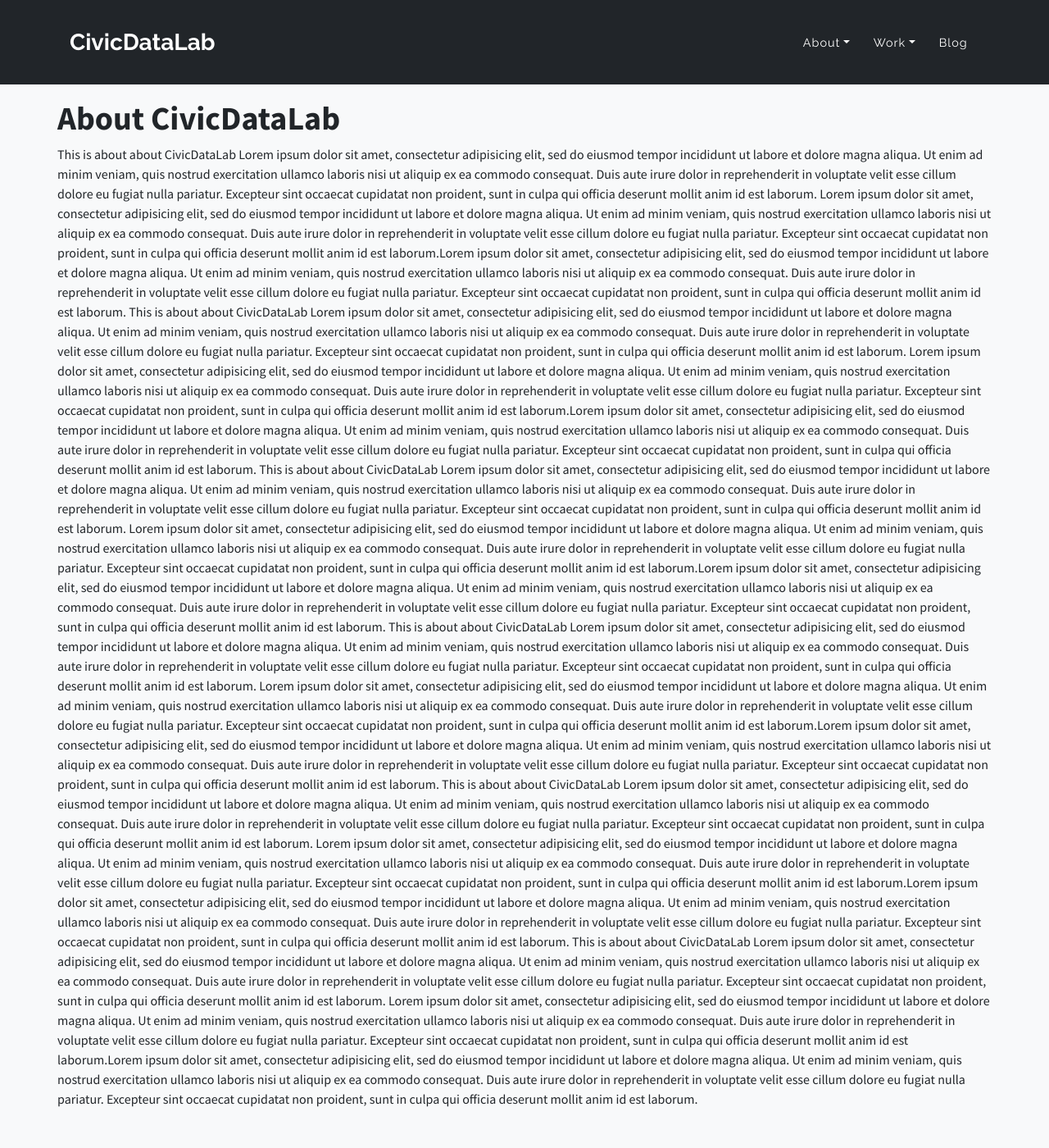
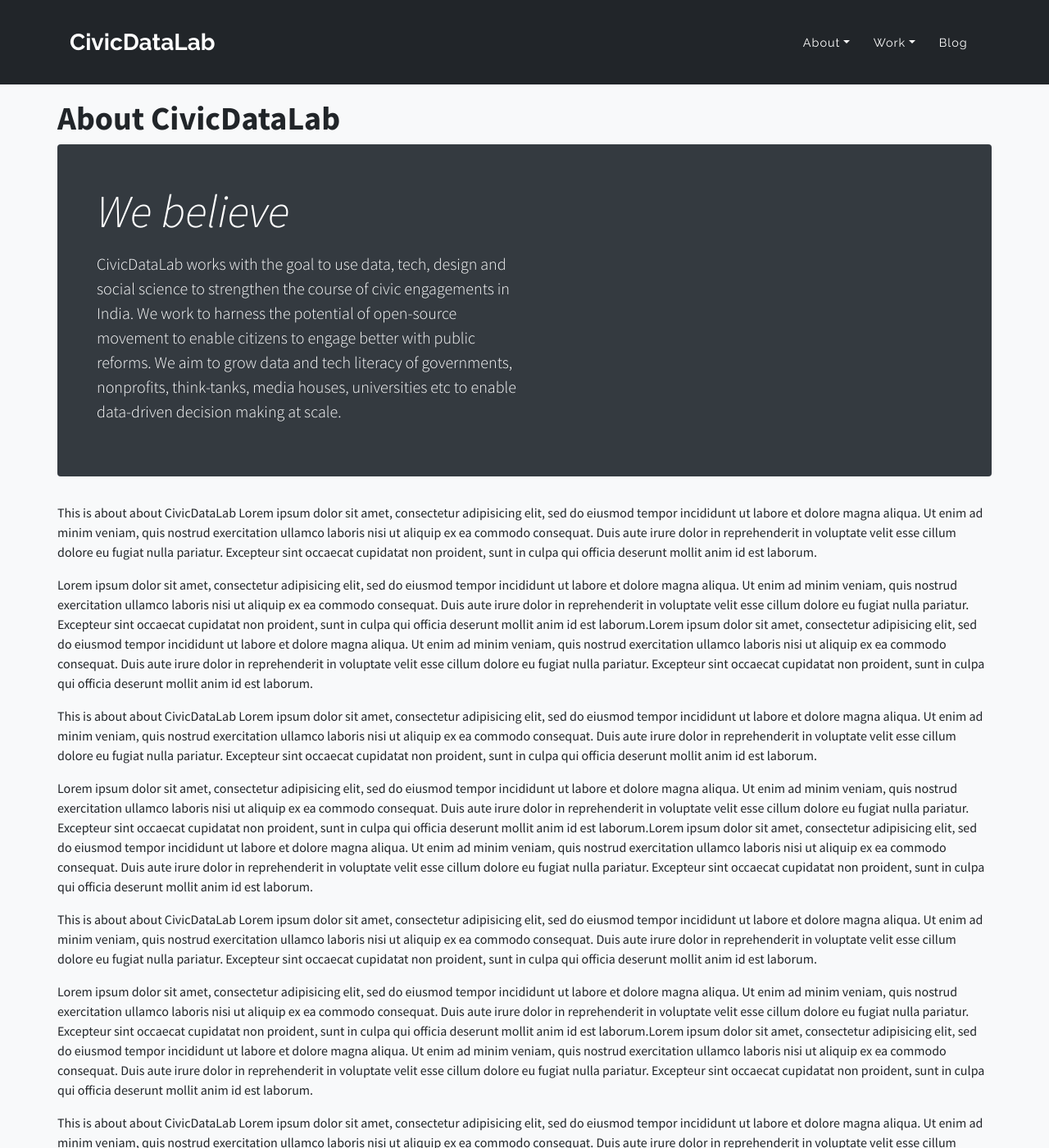
Before and after one commit to CivicDataLab/old-website, a Jekyll site: the page built from about.md, in a window 1280 px wide and 1400 px high. Shown: the whole window at 82% size. Built offline with Jekyll 4.4.1, drawn with Linux system fonts in a browser that asks for light colours; some of the changed text lies outside the part shown.

Commit message:
values page, sectorial page, team and about

```diff
--- a/_layouts/landing.html
+++ b/_layouts/landing.html
@@ -68,6 +68,7 @@
         </div>
       </div>
     </section>
+
     <!-- Call to Action -->
     <section class="content-section section-team" id="team">
       <div class="container text-center">
@@ -190,6 +191,7 @@
             </div>
           </div>
         </div>
+      </div>
     </section>
 
     {% include footer.html %}
--- a/about.md
+++ b/about.md
@@ -3,7 +3,14 @@
 title: About
 ---
 
-# About CivicDataLab
+<h1>About CivicDataLab</h1>
+
+<div class="jumbotron p-4 p-md-5 text-white rounded bg-dark">
+  <div class="col-md-6 px-0">
+    <h1 class="display-4 font-italic">We believe</h1>
+    <p class="lead my-3">CivicDataLab works with the goal to use data, tech, design and social science to strengthen the course of civic engagements in India. We work to harness the potential of open-source movement to enable citizens to engage better with public reforms. We aim to grow data and tech literacy of governments, nonprofits, think-tanks, media houses, universities etc to enable data-driven decision making at scale.</p>
+  </div>
+</div>
 
 <p>This is about about CivicDataLab
 Lorem ipsum dolor sit amet, consectetur adipisicing elit, sed do eiusmod
@@ -11,9 +18,9 @@
 quis nostrud exercitation ullamco laboris nisi ut aliquip ex ea commodo
 consequat. Duis aute irure dolor in reprehenderit in voluptate velit esse
 cillum dolore eu fugiat nulla pariatur. Excepteur sint occaecat cupidatat non
-proident, sunt in culpa qui officia deserunt mollit anim id est laborum.
+proident, sunt in culpa qui officia deserunt mollit anim id est laborum.</p>
 
-Lorem ipsum dolor sit amet, consectetur adipisicing elit, sed do eiusmod
+<p>Lorem ipsum dolor sit amet, consectetur adipisicing elit, sed do eiusmod
 tempor incididunt ut labore et dolore magna aliqua. Ut enim ad minim veniam,
 quis nostrud exercitation ullamco laboris nisi ut aliquip ex ea commodo
 consequat. Duis aute irure dolor in reprehenderit in voluptate velit esse
@@ -23,7 +30,7 @@
 quis nostrud exercitation ullamco laboris nisi ut aliquip ex ea commodo
 consequat. Duis aute irure dolor in reprehenderit in voluptate velit esse
 cillum dolore eu fugiat nulla pariatur. Excepteur sint occaecat cupidatat non
-proident, sunt in culpa qui officia deserunt mollit anim id est laborum.
+proident, sunt in culpa qui officia deserunt mollit anim id est laborum.</p>
 
 
 This is about about CivicDataLab
--- /dev/null
+++ b/judiciary.md
@@ -0,0 +1,20 @@
+---
+layout: page
+title: Judiciary
+---
+
+# Judiciary
+
+Lorem ipsum dolor sit amet, consectetur adipisicing elit, sed do eiusmod
+tempor incididunt ut labore et dolore magna aliqua. Ut enim ad minim veniam,
+quis nostrud exercitation ullamco laboris nisi ut aliquip ex ea commodo
+consequat. Duis aute irure dolor in reprehenderit in voluptate velit esse
+cillum dolore eu fugiat nulla pariatur. Excepteur sint occaecat cupidatat non
+proident, sunt in culpa qui officia deserunt mollit anim id est laborum.
+
+Lorem ipsum dolor sit amet, consectetur adipisicing elit, sed do eiusmod
+tempor incididunt ut labore et dolore magna aliqua. Ut enim ad minim veniam,
+quis nostrud exercitation ullamco laboris nisi ut aliquip ex ea commodo
+consequat. Duis aute irure dolor in reprehenderit in voluptate velit esse
+cillum dolore eu fugiat nulla pariatur. Excepteur sint occaecat cupidatat non
+proident, sunt in culpa qui officia deserunt mollit anim id est laborum.
--- /dev/null
+++ b/public-finance.md
@@ -0,0 +1,99 @@
+---
+layout: page
+title: Public Finance
+---
+
+# Public Finance
+
+Lorem ipsum dolor sit amet, consectetur adipisicing elit, sed do eiusmod
+tempor incididunt ut labore et dolore magna aliqua. Ut enim ad minim veniam,
+quis nostrud exercitation ullamco laboris nisi ut aliquip ex ea commodo
+consequat. Duis aute irure dolor in reprehenderit in voluptate velit esse
+cillum dolore eu fugiat nulla pariatur. Excepteur sint occaecat cupidatat non
+proident, sunt in culpa qui officia deserunt mollit anim id est laborum.
+
+Lorem ipsum dolor sit amet, consectetur adipisicing elit, sed do eiusmod
+tempor incididunt ut labore et dolore magna aliqua. Ut enim ad minim veniam,
+quis nostrud exercitation ullamco laboris nisi ut aliquip ex ea commodo
+consequat. Duis aute irure dolor in reprehenderit in voluptate velit esse
+cillum dolore eu fugiat nulla pariatur. Excepteur sint occaecat cupidatat non
+proident, sunt in culpa qui officia deserunt mollit anim id est laborum.
+
+## Projects
+
+<div class="row">
+  <div class="col-md-6">
+    <div class="row no-gutters border rounded overflow-hidden flex-md-row mb-4 shadow-sm h-md-250 position-relative">
+      <div class="col p-4 d-flex flex-column position-static">
+        <img src="https://images.unsplash.com/photo-1459257831348-f0cdd359235f?ixlib=rb-1.2.1&ixid=eyJhcHBfaWQiOjEyMDd9&auto=format&fit=crop&w=1650&q=80" class="card-img-top img-fluid" alt="project title">
+        <strong class="d-inline-block mb-2 text-primary">Data Dashboard</strong>
+        <h3 class="mb-0">Assam Budget Board</h3>
+        <div class="mb-1 text-muted">Nov 12</div>
+        <p class="card-text mb-auto">This is a wider card with supporting text below as a natural lead-in to additional content.</p>
+        <button type="button" class="btn btn-outline-primary">know more...</button>
+      </div>
+      <div class="col-auto d-none d-lg-block">
+      </div>
+    </div>
+  </div>
+
+  <div class="col-md-6">
+    <div class="row no-gutters border rounded overflow-hidden flex-md-row mb-4 shadow-sm h-md-250 position-relative">
+      <div class="col p-4 d-flex flex-column position-static">
+        <img src="https://images.unsplash.com/photo-1459257831348-f0cdd359235f?ixlib=rb-1.2.1&ixid=eyJhcHBfaWQiOjEyMDd9&auto=format&fit=crop&w=1650&q=80" class="card-img-top img-fluid" alt="project title">
+        <strong class="d-inline-block mb-2 text-primary">World</strong>
+        <h3 class="mb-0">Featured post</h3>
+        <div class="mb-1 text-muted">Nov 12</div>
+        <p class="card-text mb-auto">This is a wider card with supporting text below as a natural lead-in to additional content.</p>
+        <a href="#" class="stretched-link">Continue reading</a>
+      </div>
+      <div class="col-auto d-none d-lg-block">
+      </div>
+    </div>
+  </div>
+
+  <div class="card col-4">
+    <div class="card-body">
+      <h5 class="card-title">Card title</h5>
+      <h6 class="card-subtitle mb-2 text-muted">Card subtitle</h6>
+      <p class="card-text">Some quick example text to build on the card title and make up the bulk of the card's content.</p>
+      <a href="#" class="card-link">Card link</a>
+      <a href="#" class="card-link">Another link</a>
+    </div>
+  </div>
+</div>
+
+
+<h2 class="mt-4">Case Studies</h2>
+
+<div class="row">
+  <div class="card col-4">
+    <div class="card-body">
+      <h5 class="card-title">Card title</h5>
+      <h6 class="card-subtitle mb-2 text-muted">Card subtitle</h6>
+      <p class="card-text">Some quick example text to build on the card title and make up the bulk of the card's content.</p>
+      <a href="#" class="card-link">Card link</a>
+      <a href="#" class="card-link">Another link</a>
+    </div>
+  </div>
+
+  <div class="card col-4">
+    <div class="card-body">
+      <h5 class="card-title">Card title</h5>
+      <h6 class="card-subtitle mb-2 text-muted">Card subtitle</h6>
+      <p class="card-text">Some quick example text to build on the card title and make up the bulk of the card's content.</p>
+      <a href="#" class="card-link">Card link</a>
+      <a href="#" class="card-link">Another link</a>
+    </div>
+  </div>
+
+  <div class="card col-4">
+    <div class="card-body">
+      <h5 class="card-title">Card title</h5>
+      <h6 class="card-subtitle mb-2 text-muted">Card subtitle</h6>
+      <p class="card-text">Some quick example text to build on the card title and make up the bulk of the card's content.</p>
+      <a href="#" class="card-link">Card link</a>
+      <a href="#" class="card-link">Another link</a>
+    </div>
+  </div>
+</div>
```
Also changed, not shown: _drafts/markdown.md (added, +63 -0 lines), team.md (added, +128 -0 lines), values.md (+32 -27 lines).
